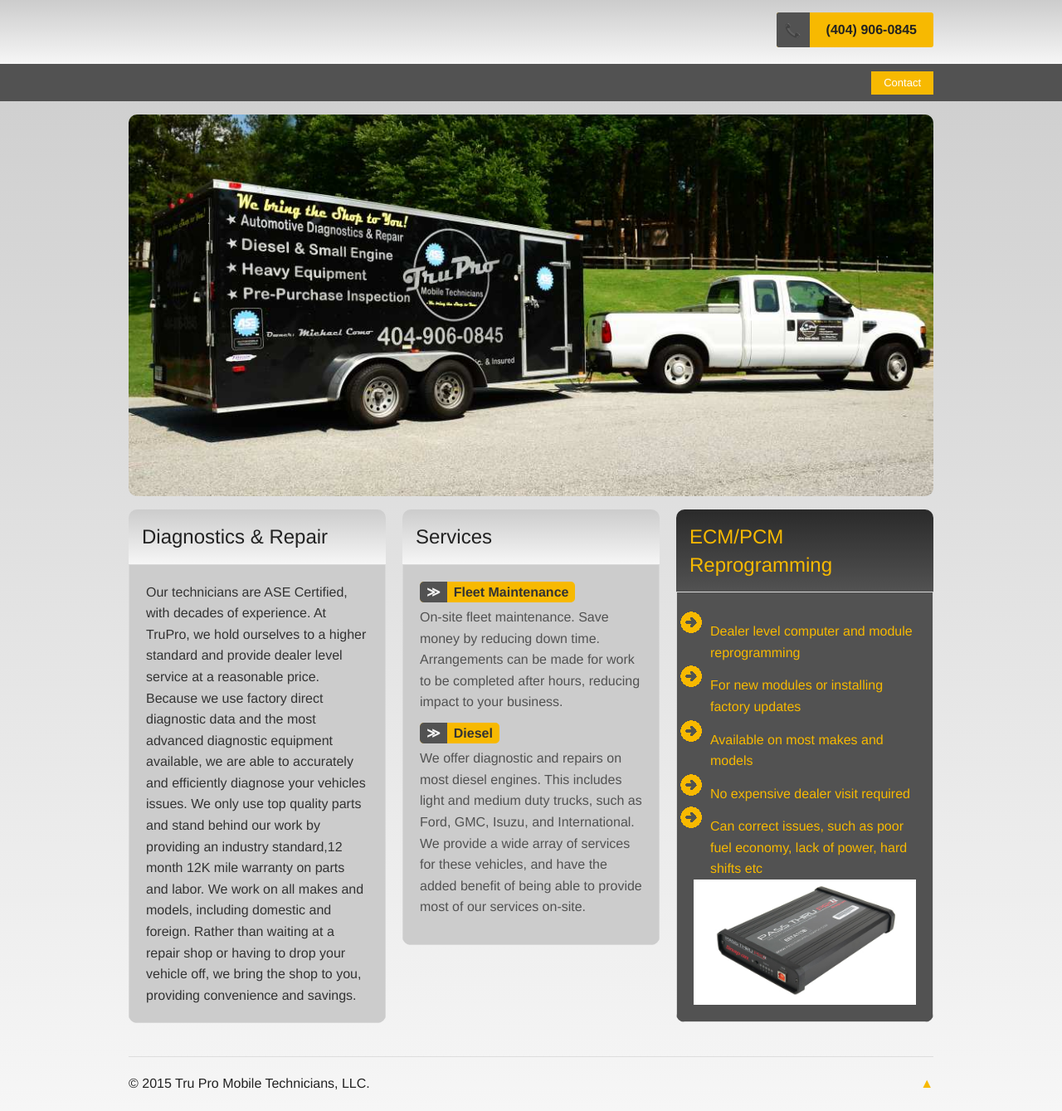
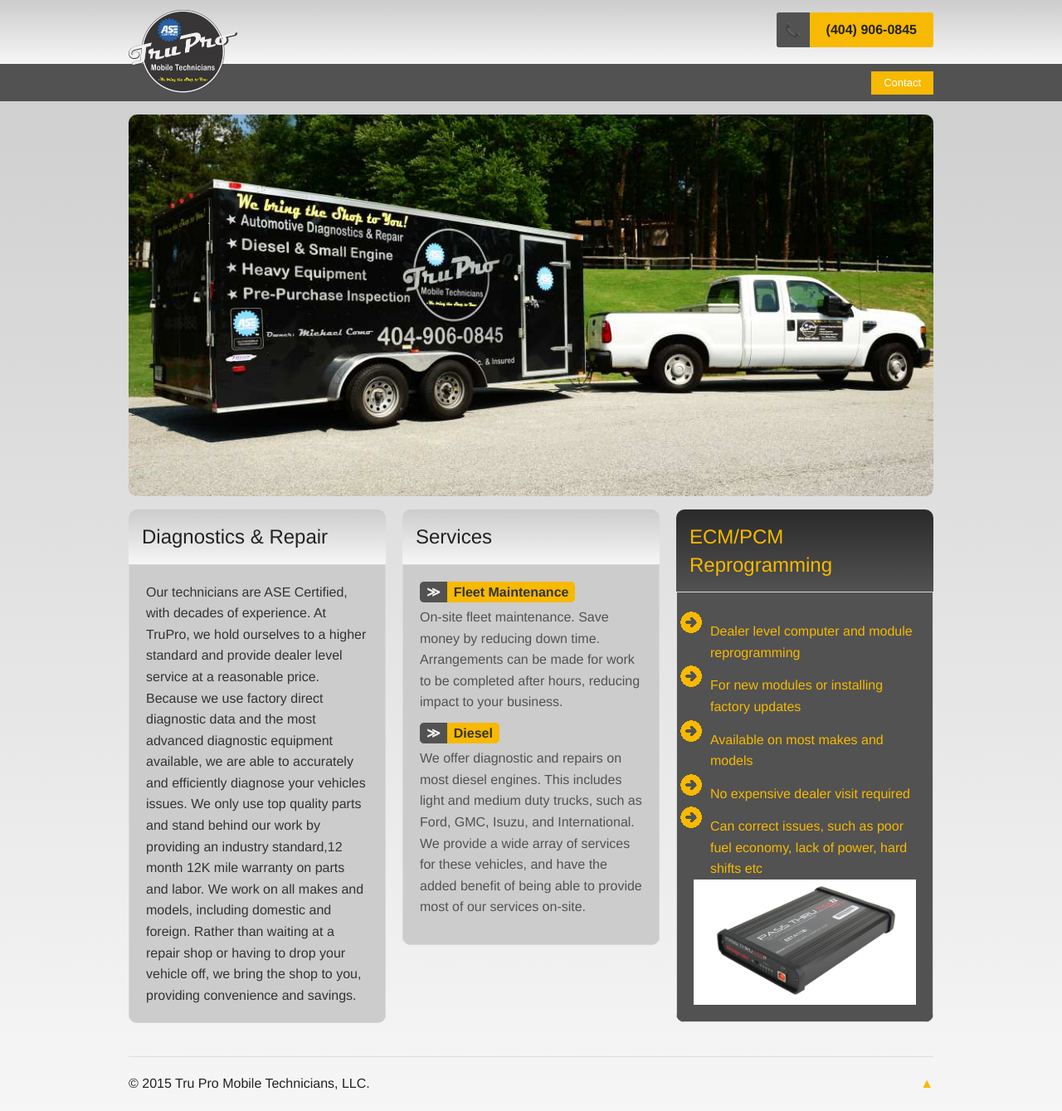
Before and after one commit to trupromobile/trupromobile.github.io, a Jekyll site: the page built from index.html, in a window 1280 px wide. Shown: the whole page at 83% size. Built offline with Jekyll 4.4.1, drawn with Linux system fonts in a browser that asks for light colours.

Commit message:
Fix absolute positioned logo

```diff
--- a/stylesheets/main.css
+++ b/stylesheets/main.css
@@ -1,6 +1,9 @@
 html {
     height: auto; /* To fix gradient on long pages */
     min-height: 100%; /* To fix gradient on short pages */
+}
+.top-bar .title-area {
+    position: static; /* Fix absolute positioned logo */
 }
 
 .homeHero {
@@ -31,6 +34,7 @@ html {
 .logo {
     bottom: 10px;
     height: 100px;
+    left: 0.9375rem;
     position: absolute;
     z-index: 99;
 }
```
